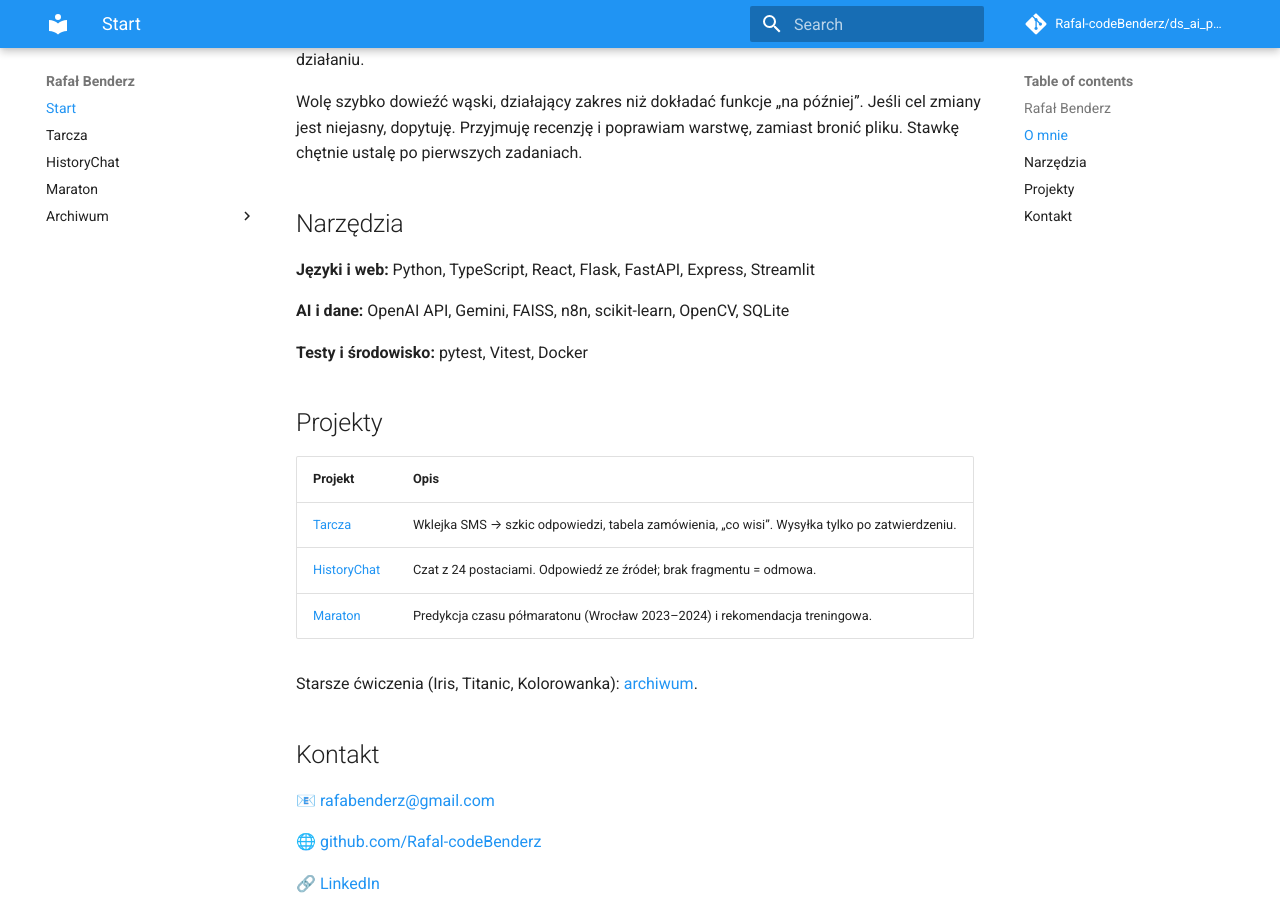
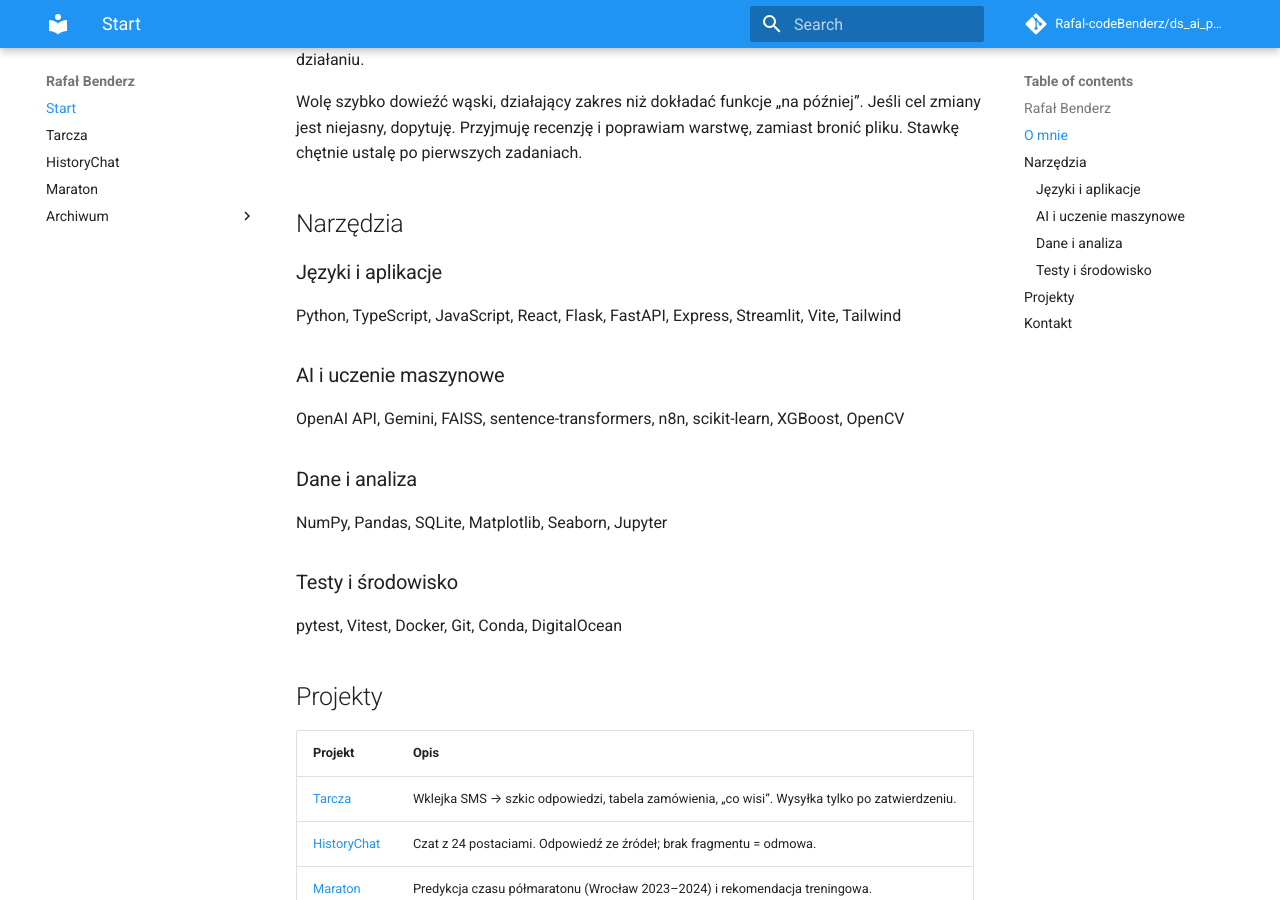
Before and after one commit to Rafal-codeBenderz/ds_ai_portfolio, an MkDocs documentation site: the page built from docs/index.md, in a window 1280 px wide and 900 px high, scrolled down 604 px. Built offline with MkDocs 1.6.1 and Material for MkDocs 9.7.7, drawn with Linux system fonts in a browser that asks for light colours; comment, search, counter and statistics services are not loaded.

Commit message:
Restore grouped tools on the homepage.
Co-authored-by: Cursor <cursoragent@cursor.com>

```diff
--- a/docs/index.md
+++ b/docs/index.md
@@ -16,11 +16,17 @@ Wolę szybko dowieźć wąski, działający zakres niż dokładać funkcje „na
 
 ## Narzędzia
 
-**Języki i web:** Python, TypeScript, React, Flask, FastAPI, Express, Streamlit
+### Języki i aplikacje
+Python, TypeScript, JavaScript, React, Flask, FastAPI, Express, Streamlit, Vite, Tailwind
 
-**AI i dane:** OpenAI API, Gemini, FAISS, n8n, scikit-learn, OpenCV, SQLite
+### AI i uczenie maszynowe
+OpenAI API, Gemini, FAISS, sentence-transformers, n8n, scikit-learn, XGBoost, OpenCV
 
-**Testy i środowisko:** pytest, Vitest, Docker
+### Dane i analiza
+NumPy, Pandas, SQLite, Matplotlib, Seaborn, Jupyter
+
+### Testy i środowisko
+pytest, Vitest, Docker, Git, Conda, DigitalOcean
 
 ## Projekty
 
```
